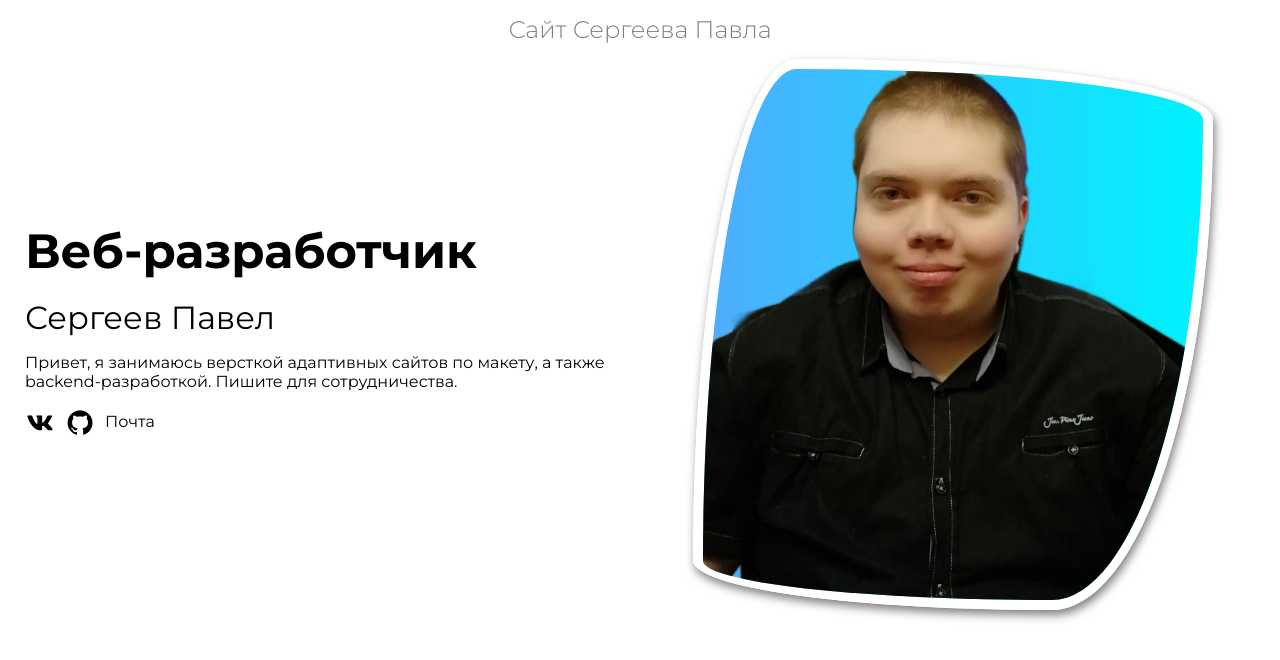
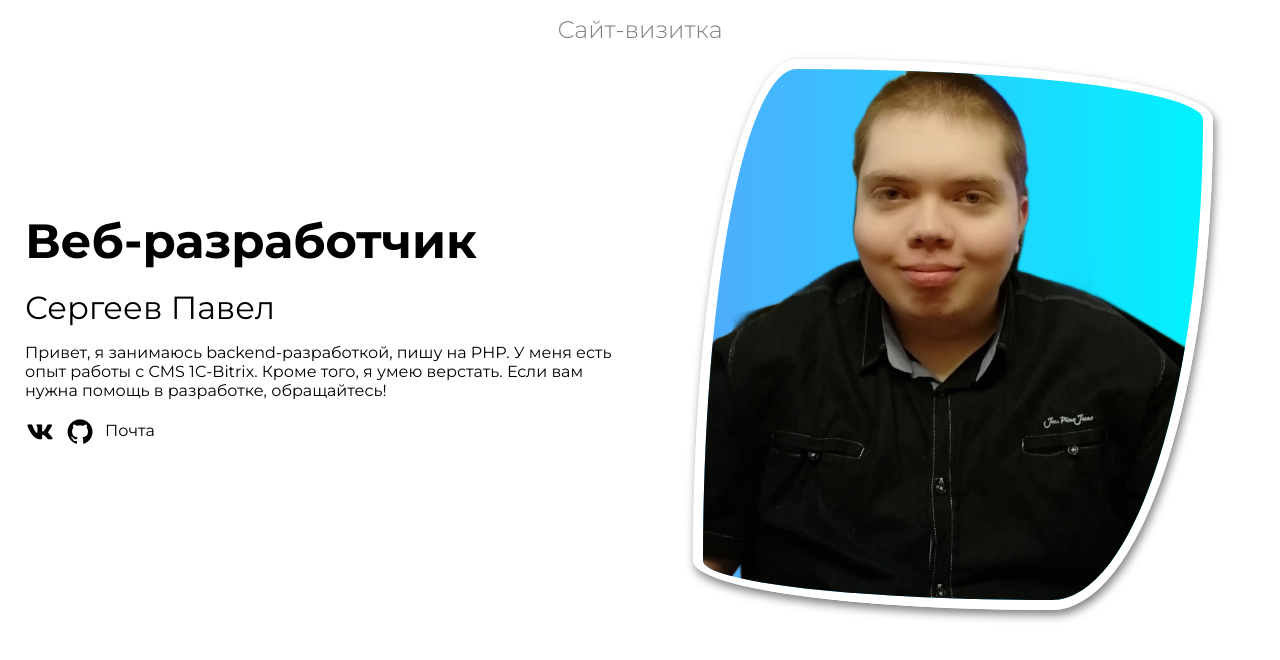
Before and after one commit to 1KibernetiK1/KibernetiK.github.io, a plain HTML site: page index.html in a window 1280 px wide. Drawn offline with nearby package versions, Linux system fonts and the light colour scheme.

Commit message:
Small changes

```diff
--- a/index.html
+++ b/index.html
@@ -23,7 +23,7 @@
 
 <body>
     <header class="header">
-        <a class="header__logo logo" href="#">Сайт Сергеева Павла</a>
+        <a class="header__logo logo" href="#">Сайт-визитка</a>
     </header>
 
     <div class="hero">
@@ -39,8 +39,8 @@
                 </h2>
 
                 <p class="hero__description">
-                    Привет, я занимаюсь версткой адаптивных сайтов по макету, а также backend-разработкой. Пишите для
-                    сотрудничества.
+                    Привет, я занимаюсь backend-разработкой, пишу на PHP. У меня есть опыт работы с CMS 1C-Bitrix. Кроме того, я умею верстать.
+                    Если вам нужна помощь в разработке, обращайтесь!
                 </p>
 
                 <div class="hero__links">
```
